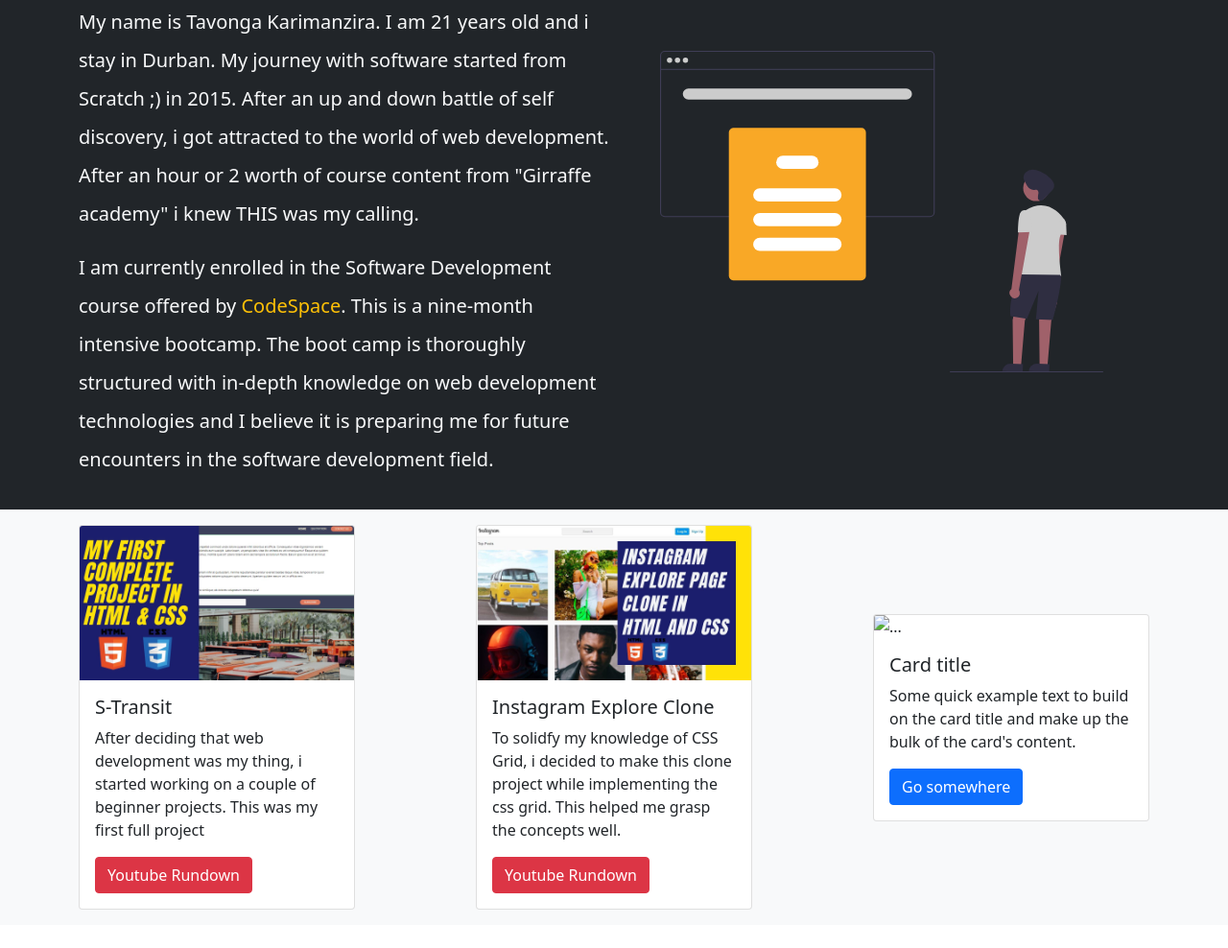
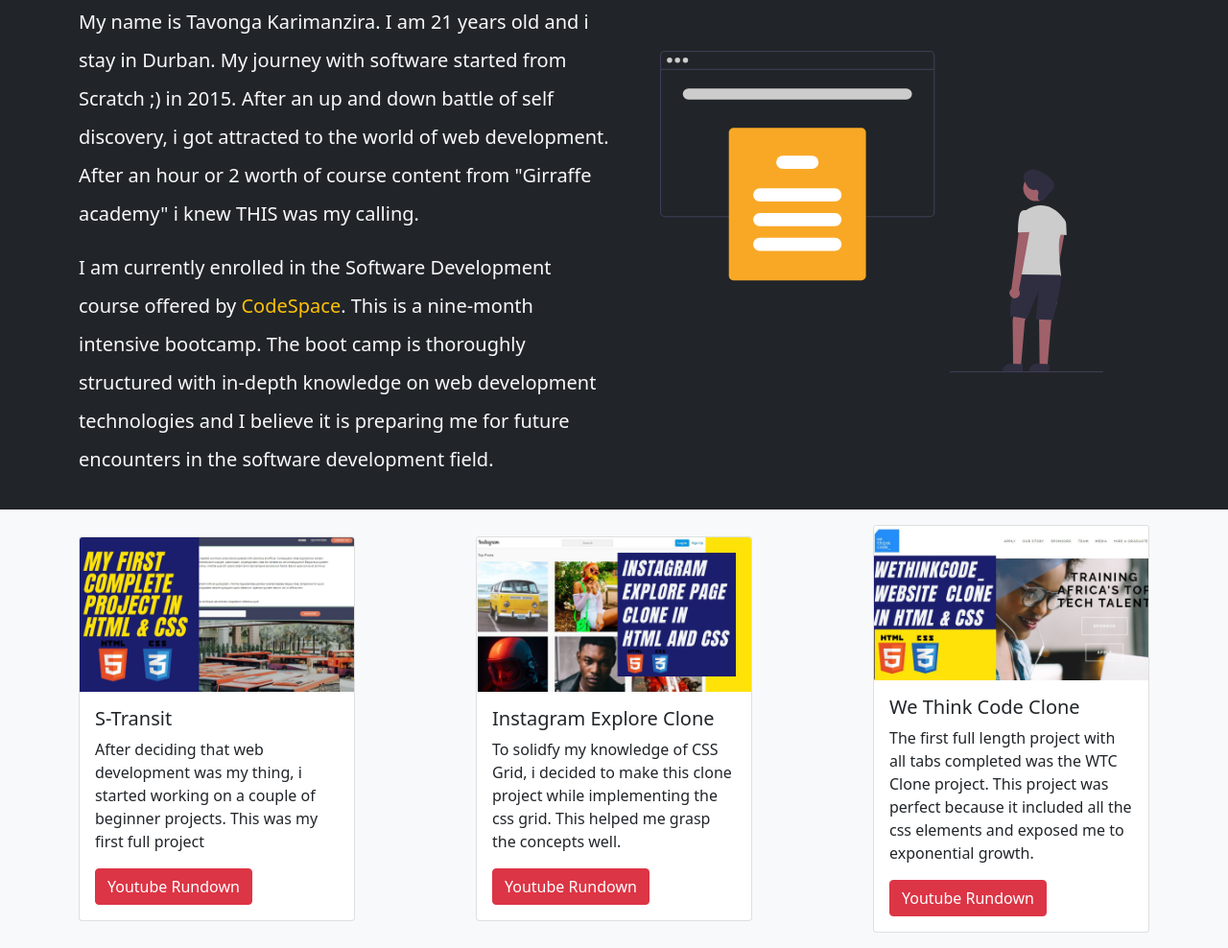
Before and after one commit to iknowtavonga/tavonga-portfolio, a plain HTML site: page index.html in a window 1280 px wide. Shown: the part 535-1523 px from the top of the page at 96% size. Before the commit the page ends 1499 px from the top, so only its background shows below. Drawn offline with nearby package versions, Linux system fonts and the light colour scheme.

Commit message:
completed we think code clone card

```diff
--- a/index.html
+++ b/index.html
@@ -122,12 +122,14 @@
                 </div>
 
                 <div class="card" style="width: 18rem;">
-                    <img src="..." class="card-img-top" alt="...">
+                    <img src="./img/project3.jpeg" class="card-img-top" alt="We Think Code Project clone">
                     <div class="card-body">
-                        <h5 class="card-title">Card title</h5>
-                        <p class="card-text">Some quick example text to build on the card title and make up the bulk of
-                            the card's content.</p>
-                        <a href="#" class="btn btn-primary">Go somewhere</a>
+                        <h5 class="card-title">We Think Code Clone</h5>
+                        <p class="card-text">The first full length project with all tabs completed was the WTC
+                            Clone project. This project was perfect because it included all the css elements and exposed
+                            me
+                            to exponential growth.</p>
+                        <a href="https://youtu.be/kOnv4m0HUsw" class="btn btn-danger">Youtube Rundown</a>
                     </div>
                 </div>
 
```
Also changed, not shown: img/project3.jpeg (added), 1 other file.
